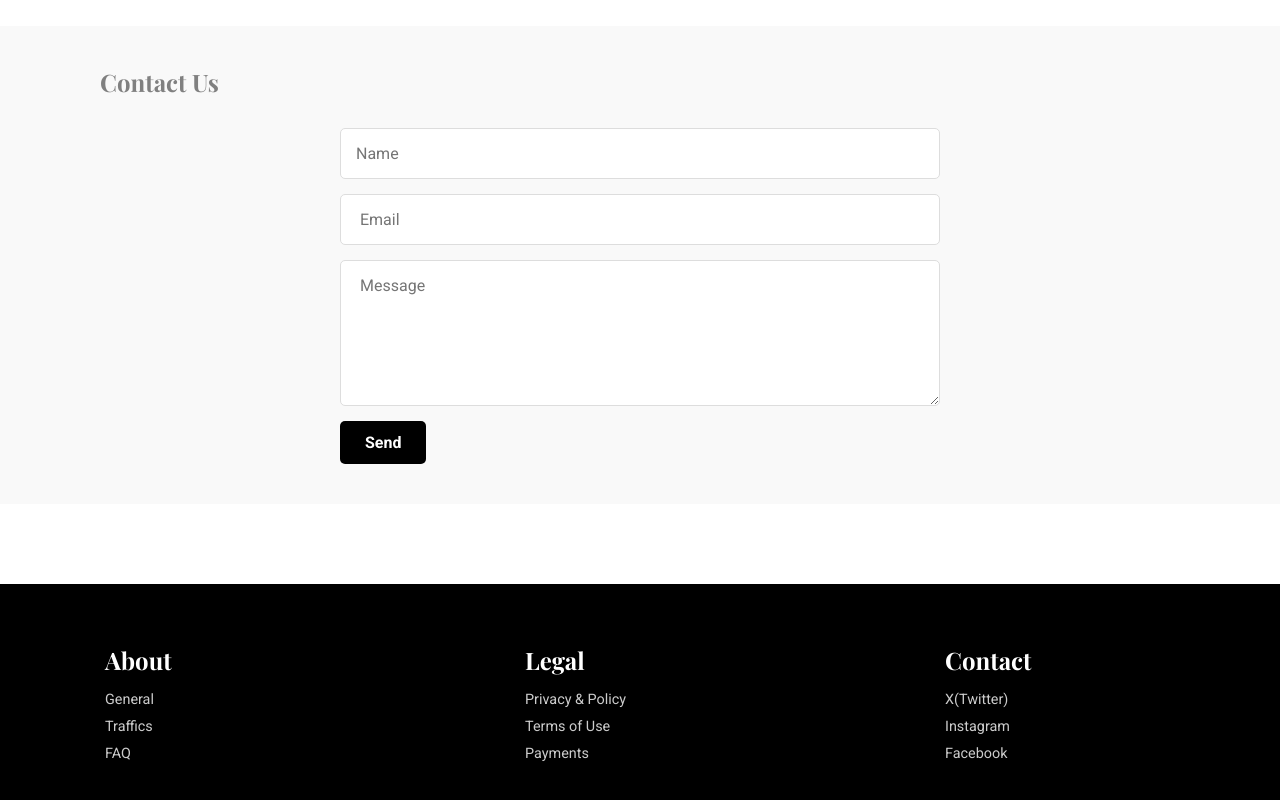
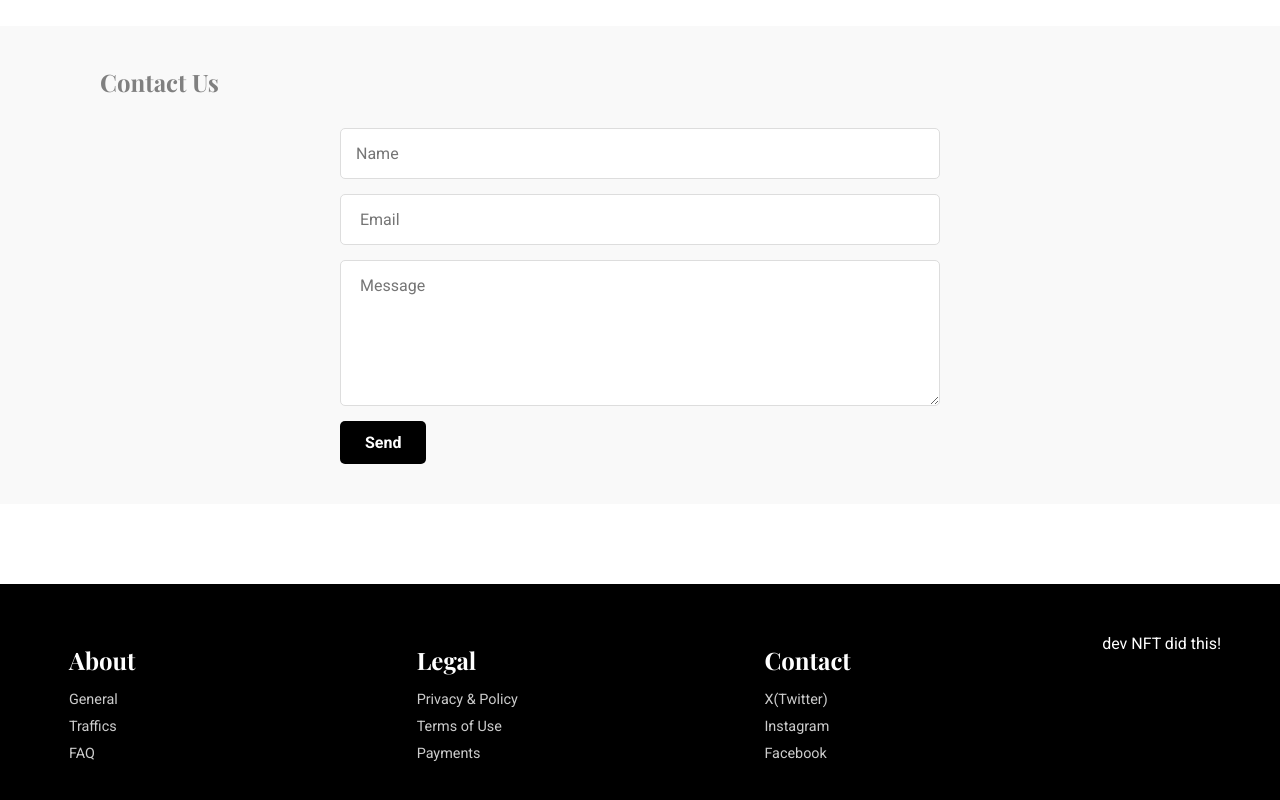
Before and after one commit to whiztech16/SMILE-FOUNDATION, a plain HTML site: page index.html in a window 1280 px wide. Shown: the part 3358-4158 px from the top of the page. Drawn offline with nearby package versions, Linux system fonts and the light colour scheme.

Commit message:
Add developed-by paragraph to footer

```diff
--- a/index.html
+++ b/index.html
@@ -206,7 +206,7 @@
             <div class="footer_card-info">Instagram</div>
             <div class="footer_card-info">Facebook</div>
         </div>
-
+    <p class="developed-by">dev NFT did this!</p>
     </main>
     </footer>
     <!-- Footer section ends -->
```
